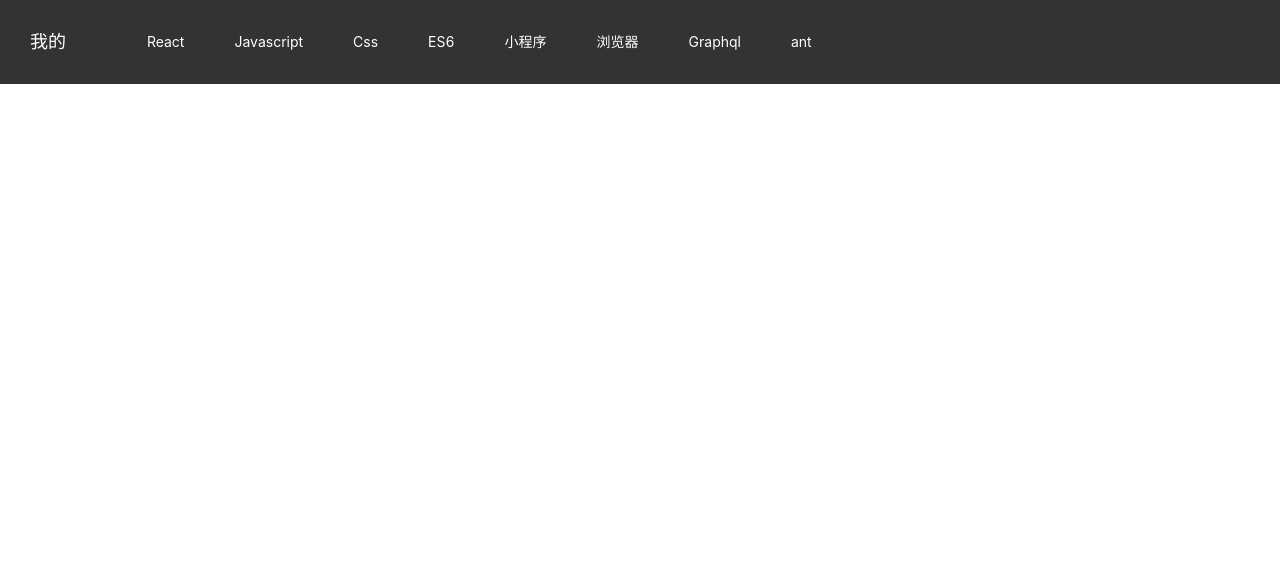
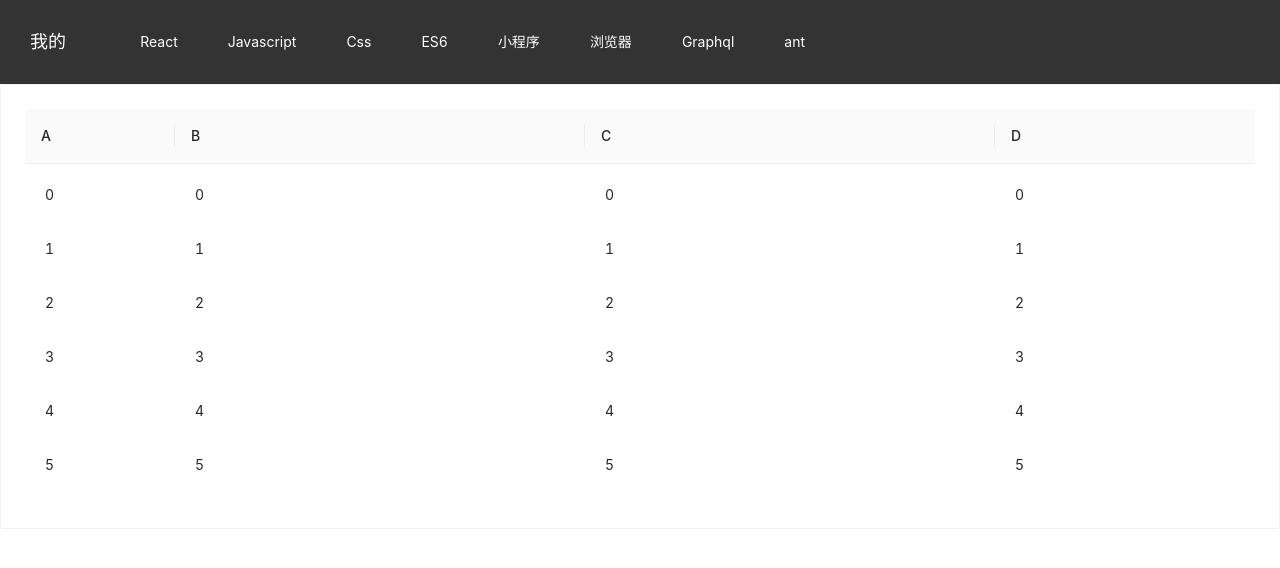
Before and after one commit to bujiangjiuzhang/ReactProgram, a React app: page /VitialListTable in a window 1280 px wide. Shown: the top 568 px of the page. Built offline with nearby package versions, Linux system fonts and the light colour scheme.

Commit message:
更新ant design 4.0以上版本的table虚拟列表的实现

```diff
--- a/package.json
+++ b/package.json
@@ -18,6 +18,7 @@
     "babel-preset-react-app": "^9.1.2",
     "camelcase": "^5.3.1",
     "case-sensitive-paths-webpack-plugin": "2.3.0",
+    "classnames": "^2.2.6",
     "css-loader": "3.4.2",
     "dotenv": "8.2.0",
     "dotenv-expand": "5.1.0",
@@ -47,12 +48,14 @@
     "postcss-normalize": "8.0.1",
     "postcss-preset-env": "6.7.0",
     "postcss-safe-parser": "4.0.1",
+    "rc-resize-observer": "^0.2.5",
     "react": "^16.13.1",
     "react-app-polyfill": "^1.0.6",
     "react-dev-utils": "^10.2.1",
     "react-dom": "^16.13.1",
     "react-router": "^5.2.0",
     "react-router-dom": "^5.2.0",
+    "react-window": "^1.8.5",
     "resolve": "1.15.0",
     "resolve-url-loader": "3.1.1",
     "sass-loader": "8.0.2",
--- a/src/App.js
+++ b/src/App.js
@@ -4,6 +4,7 @@
 import Heard from './pages/Heard/index'
 import Hook from './pages/Hook/index'
 import VitialList from './pages/VitialList/index'
+import VitialListTable from './pages/VitialListTable/index'
 import './App.less';
 
 class App extends Component {
@@ -16,6 +17,7 @@
           <Route path="/home" component={Home} />
           <Route path="/hook" component={Hook} />
           <Route path="/vitialList" component={VitialList} />
+          <Route path="/VitialListTable" component={VitialListTable} />
         </Switch>
     </div >
   );
--- a/src/pages/Heard/index.js
+++ b/src/pages/Heard/index.js
@@ -17,7 +17,8 @@
   "Echarts",
   "Bizcharts",
   "React Hooks",
-  '虚拟列表'
+  '虚拟列表',
+  'VitialListTable'
 ];
 
 const url = [
@@ -33,7 +34,8 @@
   "/echarts",
   "/bizcharts",
   "/hook",
-  "/vitialList"
+  "/vitialList",
+  '/VitialListTable'
 ];
 
 
--- a/src/pages/VitialList/index.js
+++ b/src/pages/VitialList/index.js
@@ -56,9 +56,9 @@
   handleScroll (e) {
     if (!this.doc) {
       // 兼容 iOS Safari/Webview
+      // window.document.body.scrollTop:网页被卷去的高(没有超过屏幕的部分)
       this.doc = window.document.body.scrollTop ? window.document.body : window.document.documentElement
     }
-
     const scrollTop = this.doc.scrollTop
     if (scrollTop > this.scrollTop) {
       if (scrollTop > this.anchorItem.bottom) {
@@ -80,7 +80,6 @@
     scrollTop = scrollTop || 0
     // 用户正常滚动下，根据 scrollTop 找到新的锚点元素位置
     const anchorItem = this.cache.find(item => item.bottom >= scrollTop)
-
     if (!anchorItem) {
       // 滚的太快，找不到锚点元素，这个暂不处理
       return
@@ -109,7 +108,6 @@
     this.visibleCount = Math.ceil(window.innerHeight / height) + bufferSize
     this.endIndex = this.startIndex + this.visibleCount
     this.updateVisibleData()
-
     window.addEventListener('scroll', this.handleScroll, false)
   }
 
--- /dev/null
+++ b/src/pages/VitialListTable/VirtualTable.js
@@ -0,0 +1,108 @@
+import React, { useState, useEffect, useRef } from "react";
+import { VariableSizeGrid as Grid } from "react-window";
+import { Table, Card } from "antd";
+import ResizeObserver from "rc-resize-observer";
+import classNames from "classnames";
+
+function VirtualTable(props) {
+  const { columns, scroll } = props;
+  const [tableWidth, setTableWidth] = useState(0);
+  const widthColumnCount = columns.filter(({ width }) => !width).length;
+  const mergedColumns = columns.map((column) => {
+    if (column.width) {
+      return column;
+    }
+
+    return { ...column, width: Math.floor(tableWidth / widthColumnCount) };
+  });
+  const gridRef = useRef();
+  const [connectObject] = useState(() => {
+    const obj = {};
+    Object.defineProperty(obj, "scrollLeft", {
+      get: () => null,
+      set: (scrollLeft) => {
+        if (gridRef.current) {
+          gridRef.current.scrollTo({
+            scrollLeft,
+          });
+        }
+      },
+    });
+    return obj;
+  });
+
+  const resetVirtualGrid = () => {
+    gridRef.current.resetAfterIndices({
+      columnIndex: 0,
+      shouldForceUpdate: false,
+    });
+  };
+
+  useEffect(() => resetVirtualGrid, [tableWidth]);
+
+  const renderVirtualList = (rawData, { scrollbarSize, ref, onScroll }) => {
+    ref.current = connectObject;
+    const totalHeight = rawData.length * 54;
+    return (
+      <Grid
+        ref={gridRef}
+        className="vitrual_grids"
+        // className="virtual-grid"
+        columnCount={mergedColumns.length}
+        columnWidth={(index) => {
+          const { width } = mergedColumns[index];
+          return totalHeight > scroll.y && index === mergedColumns.length - 1
+            ? width - scrollbarSize - 1
+            : width;
+        }}
+        height={scroll.y}
+
+        rowCount={rawData.length}
+        rowHeight={() => 54}
+        width={tableWidth}
+        onScroll={({ scrollLeft }) => {
+          onScroll({
+            scrollLeft,
+          });
+        }}
+      >
+        {({ columnIndex, rowIndex, style }) => {
+            console.log(columnIndex, rowIndex, style)
+          return (
+            <div
+              className={classNames("virtual-table-cell", {
+                "virtual-table-cell-last":
+                  columnIndex === mergedColumns.length - 1,
+              })}
+              style={style}
+            >
+              {rawData[rowIndex][mergedColumns[columnIndex].dataIndex]}
+            </div>
+          );
+        }}
+      </Grid>
+    );
+  };
+
+  return (
+    <Card>
+      <ResizeObserver
+        onResize={({ width }) => {
+          setTableWidth(width);
+        }}
+      >
+        <Table
+          {...props}
+          className="virtual-table"
+          columns={mergedColumns}
+          pagination={false}
+          components={{
+            body: renderVirtualList,
+          }}
+        />
+      </ResizeObserver>
+    </Card>
+  );
+} // Usage
+
+export default VirtualTable;
--- /dev/null
+++ b/src/pages/VitialListTable/config.js
@@ -0,0 +1,45 @@
+const columns = [
+    {
+      title: "A",
+      dataIndex: "key",
+      width: 150,
+    },
+    {
+      title: "B",
+      dataIndex: "key",
+    },
+    {
+      title: "C",
+      dataIndex: "key",
+    },
+    {
+      title: "D",
+      dataIndex: "key",
+    },
+    {
+      title: "E",
+      dataIndex: "key",
+      width: 200,
+    },
+    {
+      title: "F",
+      dataIndex: "key",
+      width: 100,
+    },
+  ];
+
+  const data = Array.from(
+    {
+      length: 100000,
+    },
+    (_, key) => ({
+      key,
+    })
+  );
+
+  const config={
+    columns,
+    data
+  }
+
+  export default config
--- /dev/null
+++ b/src/pages/VitialListTable/index.js
@@ -0,0 +1,27 @@
+import React, { Component } from 'react';
+import VirtualTable from './VirtualTable'
+import config from './config'
+import "./index.less";
+
+const { columns ,data }=config
+
+// 虚拟列表的实现
+class VitialListTable extends Component {
+
+  render() {
+    return (
+      <div>
+        <VirtualTable
+          columns={columns}
+          dataSource={data}
+          scroll={{
+            y: 300,
+            x: "100vw",
+          }}
+        />
+      </div>
+    );
+  }
+}
+
+export default VitialListTable;
--- /dev/null
+++ b/src/pages/VitialListTable/index.less
@@ -0,0 +1,15 @@
+.homeContainer {
+    text-align: center;
+    margin-top: 30px;
+}
+
+.wrapper {
+    text-align: center;
+}
+
+  .vitrual_grids  {
+    margin: 20px;
+  }
+
+  .virtual-table {
+  }
```
Also changed, not shown: 2 other files (tests, documents, lock files or other folders).
